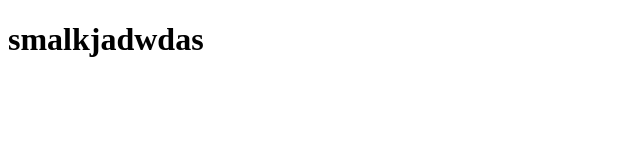
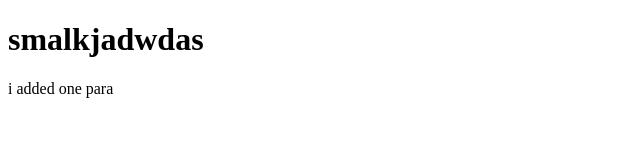
Before and after one commit to anil-pennayyagari/my-first-repo, a plain HTML site: page index.html in a window 1280 px wide. Shown: the whole page, without its empty margins (0-640 px from the left). Drawn offline with Linux system fonts and the light colour scheme.

Commit message:
added one para

```diff
--- a/index.html
+++ b/index.html
@@ -7,5 +7,6 @@
 </head>
 <body>
     <h1>smalkjadwdas</h1>
+    <p>i added one para</p>
 </body>
 </html>
```
